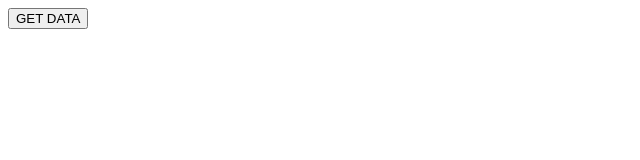
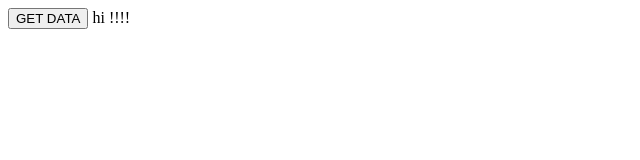
Before and after one commit to PawanNaugain/apiGit2, a plain HTML site: page index.html in a window 1280 px wide. Shown: the full height of the page, 0-640 px from the left. Drawn offline with Linux system fonts and the light colour scheme.

Commit message:
comment after add hi !!!

```diff
--- a/index.html
+++ b/index.html
@@ -10,6 +10,7 @@
 <body>
     <div id="showData"></div>
     <button id="dataBtn">GET DATA</button>
+hi !!!!
     <script>
     </script>
 </body>
```
